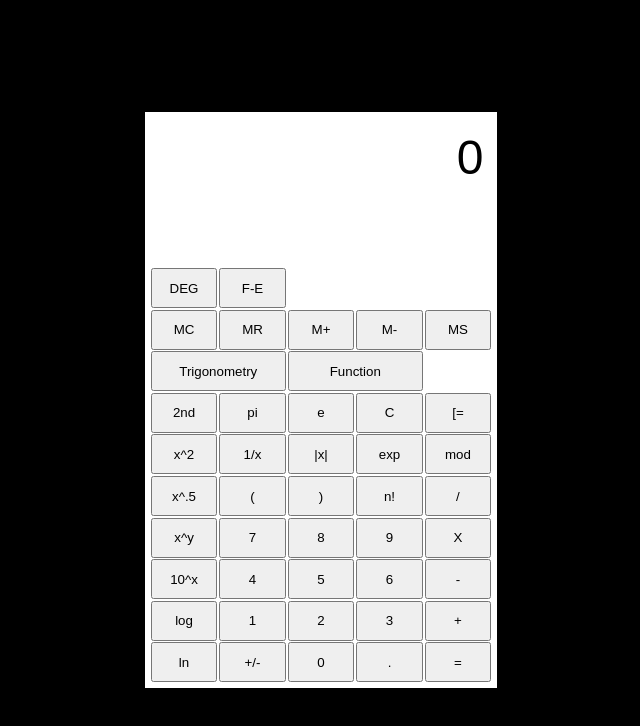
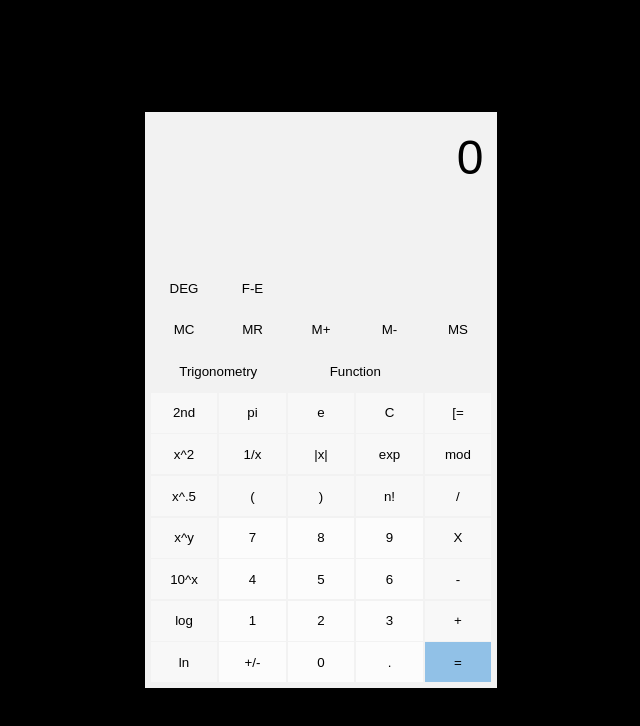
Before and after one commit to dhruvdhaduk-simform/scientific-calc, a plain HTML site: page index.html in a window 1280 px wide. Shown: the whole page, without its empty margins (319-959 px from the left). Drawn offline with Linux system fonts and the light colour scheme.

Commit message:
feature: Add background color to buttons and remove borders

```diff
--- a/index.html
+++ b/index.html
@@ -40,11 +40,11 @@
                     <button class="btn">DEG</button>
                     <button class="btn">F-E</button>
                 </div>
-                <button class="btn">MC</button>
-                <button class="btn">MR</button>
-                <button class="btn">M+</button>
-                <button class="btn">M-</button>
-                <button class="btn">MS</button>
+                <button class="btn memory">MC</button>
+                <button class="btn memory">MR</button>
+                <button class="btn memory">M+</button>
+                <button class="btn memory">M-</button>
+                <button class="btn memory">MS</button>
                 <div class="control-row-3">
                     <button class="btn">Trigonometry</button>
                     <button class="btn">Function</button>
@@ -65,25 +65,25 @@
                 <button class="btn">n!</button>
                 <button class="btn">/</button>
                 <button class="btn">x^y</button>
-                <button class="btn">7</button>
-                <button class="btn">8</button>
-                <button class="btn">9</button>
+                <button class="btn numpad">7</button>
+                <button class="btn numpad">8</button>
+                <button class="btn numpad">9</button>
                 <button class="btn">X</button>
                 <button class="btn">10^x</button>
-                <button class="btn">4</button>
-                <button class="btn">5</button>
-                <button class="btn">6</button>
+                <button class="btn numpad">4</button>
+                <button class="btn numpad">5</button>
+                <button class="btn numpad">6</button>
                 <button class="btn">-</button>
                 <button class="btn">log</button>
-                <button class="btn">1</button>
-                <button class="btn">2</button>
-                <button class="btn">3</button>
+                <button class="btn numpad">1</button>
+                <button class="btn numpad">2</button>
+                <button class="btn numpad">3</button>
                 <button class="btn">+</button>
                 <button class="btn">ln</button>
-                <button class="btn">+/-</button>
-                <button class="btn">0</button>
-                <button class="btn">.</button>
-                <button class="btn">=</button>
+                <button class="btn numpad">+/-</button>
+                <button class="btn numpad">0</button>
+                <button class="btn numpad">.</button>
+                <button class="btn equals">=</button>
             </div>
         </main>
     </body>
--- a/styles/index.css
+++ b/styles/index.css
@@ -7,6 +7,7 @@
 }
 
 :root {
+    --calc-bg-color: #f2f2f2;
     --calc-width: 22rem;
     --calc-height: 36rem;
     --main-padding: 0.35rem;
@@ -17,6 +18,10 @@
     --display-margin-bottom: 3rem;
 
     --display-control-gap: 2rem;
+
+    --btn-bg-color: #f8f8f8;
+    --numpad-btn-bg-color: #fcfcfc;
+    --equals-btn-bg-color: #91c1e7;
 }
 
 html {
@@ -24,7 +29,7 @@ html {
 }
 
 body {
-    background-color: white;
+    background-color: var(--calc-bg-color);
     color: black;
 
     width: 100%;
@@ -85,5 +90,21 @@ main {
 }
 
 .btn {
+    background-color: var(--btn-bg-color);
+    border: none;
     height: 2.5rem;
 }
+.control-row-1 > .btn,
+.control-row-3 > .btn,
+.btn.memory
+{
+    background-color: var(--calc-bg-color);
+}
+
+.btn.numpad {
+    background-color: var(--numpad-btn-bg-color);
+}
+
+.btn.equals {
+    background-color: var(--equals-btn-bg-color);
+}
```
